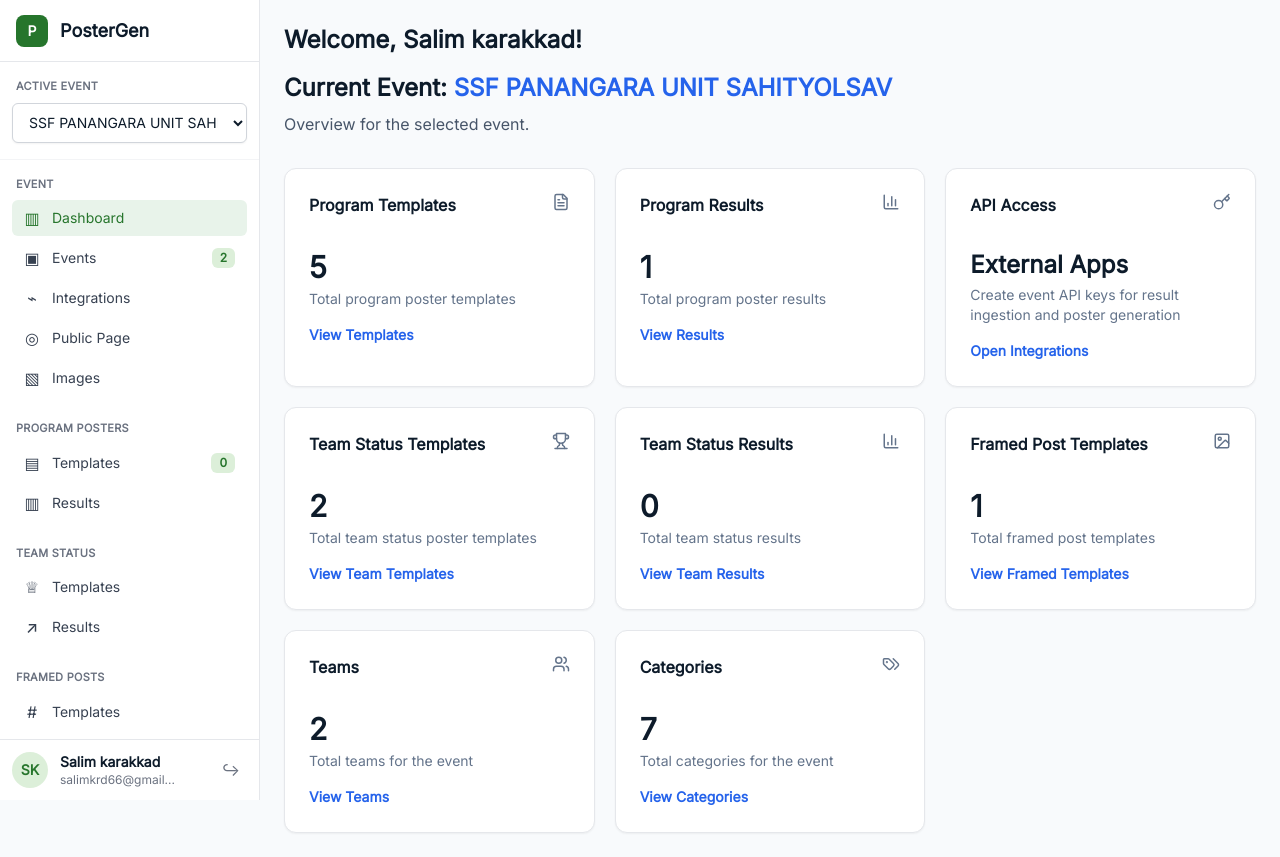
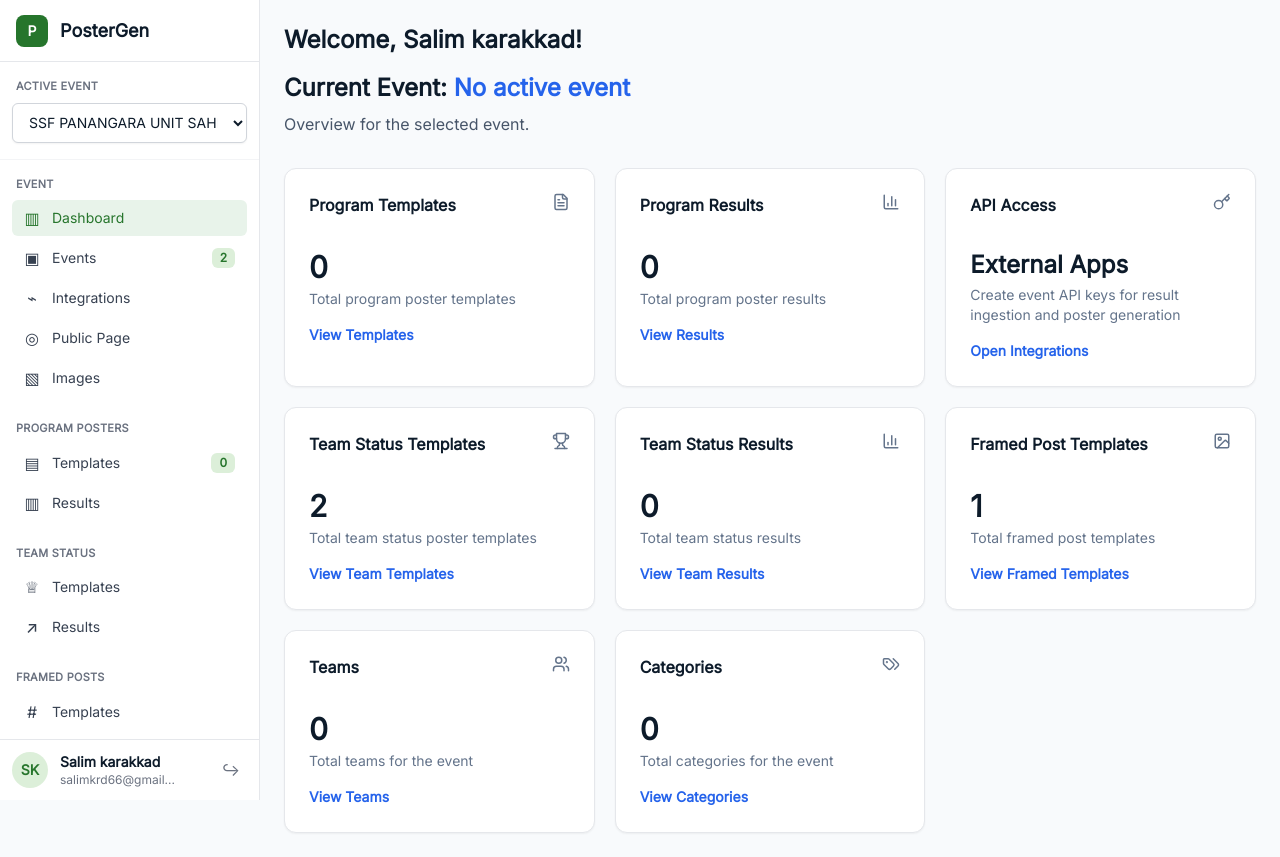
Before and after one commit to salimkrd/Rankify, a React (Vite) app: page /dashboard in a window 1280 px wide. Built offline with nearby package versions, Linux system fonts and the light colour scheme; a web font is replaced by a local one.

Commit message:
Update app

```diff
--- a/src/pages/DashboardHome.jsx
+++ b/src/pages/DashboardHome.jsx
@@ -1,11 +1,18 @@
-import React from "react";
+import React, { useEffect, useMemo, useState } from "react";
 import { Link } from "react-router-dom";
 import { BarChart3, FileText, Image, Key, Tags, Trophy, Users } from "lucide-react";
 
-const cards = [
+const EVENTS_KEY = "rankify_events";
+const ACTIVE_EVENT_KEY = "rankify_active_event_id";
+const TEAMS_KEY = "rankify_teams";
+const CATEGORIES_KEY = "rankify_categories";
+const PROGRAM_TEMPLATES_KEY = "rankify_program_templates";
+const PROGRAM_RESULTS_KEY = "rankify_program_results";
+
+const baseCards = [
   {
     title: "Program Templates",
-    count: "5",
+    countKey: "programTemplates",
     description: "Total program poster templates",
     linkText: "View Templates",
     linkTo: "/dashboard/program-templates",
@@ -13,7 +20,7 @@ const cards = [
   },
   {
     title: "Program Results",
-    count: "1",
+    countKey: "programResults",
     description: "Total program poster results",
     linkText: "View Results",
     linkTo: "/dashboard/program-results",
@@ -54,7 +61,7 @@ const cards = [
   },
   {
     title: "Teams",
-    count: "2",
+    countKey: "teams",
     description: "Total teams for the event",
     linkText: "View Teams",
     linkTo: "/dashboard/teams",
@@ -62,13 +69,60 @@ const cards = [
   },
   {
     title: "Categories",
-    count: "7",
+    countKey: "categories",
     description: "Total categories for the event",
     linkText: "View Categories",
     linkTo: "/dashboard/categories",
     icon: Tags,
   },
 ];
+
+function safeJsonParse(value, fallback) {
+  try {
+    const parsed = JSON.parse(value || "");
+    return parsed || fallback;
+  } catch {
+    return fallback;
+  }
+}
+
+function getStoredArray(key) {
+  const storedValue = safeJsonParse(localStorage.getItem(key), []);
+  return Array.isArray(storedValue) ? storedValue : [];
+}
+
+function countItemsForEvent(key, activeEventId) {
+  if (!activeEventId) return 0;
+
+  const storedValue = safeJsonParse(localStorage.getItem(key), []);
+
+  if (Array.isArray(storedValue)) {
+    return storedValue.filter((item) => item?.eventId === activeEventId).length;
+  }
+
+  if (storedValue && typeof storedValue === "object") {
+    const eventItems = storedValue[activeEventId];
+    return Array.isArray(eventItems) ? eventItems.length : 0;
+  }
+
+  return 0;
+}
+
+function loadDashboardData() {
+  const events = getStoredArray(EVENTS_KEY);
+  const activeEventId = localStorage.getItem(ACTIVE_EVENT_KEY) || "";
+  const activeEvent = events.find((event) => event.id === activeEventId) || null;
+
+  return {
+    activeEventName: activeEvent?.name || "No active event",
+    counts: {
+      programTemplates: countItemsForEvent(PROGRAM_TEMPLATES_KEY, activeEventId),
+      programResults: countItemsForEvent(PROGRAM_RESULTS_KEY, activeEventId),
+      teams: countItemsForEvent(TEAMS_KEY, activeEventId),
+      categories: countItemsForEvent(CATEGORIES_KEY, activeEventId),
+    },
+  };
+}
 
 function StatCard({ card }) {
   const Icon = card.icon;
@@ -92,13 +146,42 @@ function StatCard({ card }) {
 }
 
 export default function DashboardHome() {
+  const [dashboardData, setDashboardData] = useState(() => loadDashboardData());
+
+  useEffect(() => {
+    function syncDashboardData() {
+      setDashboardData(loadDashboardData());
+    }
+
+    window.addEventListener("storage", syncDashboardData);
+    window.addEventListener("rankify-active-event-changed", syncDashboardData);
+    window.addEventListener("rankify-data-changed", syncDashboardData);
+    window.addEventListener("rankify-events-changed", syncDashboardData);
+
+    return () => {
+      window.removeEventListener("storage", syncDashboardData);
+      window.removeEventListener("rankify-active-event-changed", syncDashboardData);
+      window.removeEventListener("rankify-data-changed", syncDashboardData);
+      window.removeEventListener("rankify-events-changed", syncDashboardData);
+    };
+  }, []);
+
+  const cards = useMemo(
+    () =>
+      baseCards.map((card) => ({
+        ...card,
+        count: card.countKey ? String(dashboardData.counts[card.countKey] || 0) : card.count,
+      })),
+    [dashboardData.counts]
+  );
+
   return (
     <section className="min-h-screen bg-[#F8FAFC] p-6">
       <div className="mb-8">
         <h1 className="text-2xl font-bold text-[#0D1B2A]">Welcome, Salim karakkad!</h1>
         <h2 className="mt-4 text-2xl font-bold text-[#0D1B2A]">
           Current Event:{" "}
-          <span className="text-[#2563EB]">SSF PANANGARA UNIT SAHITYOLSAV</span>
+          <span className="text-[#2563EB]">{dashboardData.activeEventName}</span>
         </h2>
         <p className="mt-2 text-base text-slate-600">Overview for the selected event.</p>
       </div>
--- a/src/pages/ProgramResultsPage.jsx
+++ b/src/pages/ProgramResultsPage.jsx
@@ -19,6 +19,24 @@ const readStorageArray = (keys) => {
     if (list.length) return list;
   }
   return [];
+};
+const readTeamsForActiveEvent = (activeEventId) => {
+  const storedTeams = safeParse(localStorage.getItem("rankify_teams"), null);
+  let eventTeams = [];
+
+  if (Array.isArray(storedTeams)) {
+    eventTeams = storedTeams.filter(
+      (team) => String(team?.eventId) === String(activeEventId)
+    );
+  } else if (storedTeams && typeof storedTeams === "object") {
+    eventTeams = Array.isArray(storedTeams[activeEventId])
+      ? storedTeams[activeEventId]
+      : [];
+  }
+
+  return eventTeams
+    .map((team) => textOf(team, ["name", "teamName", "title"]))
+    .filter(Boolean);
 };
 const isResultWinnerLike = (value) =>
   value &&
@@ -745,9 +763,9 @@ function ProgramResultsPage() {
       const eventCategories = readStorageArray(["rankify_categories", "categories", "rankify_event_categories"])
         .filter((item) => !item?.eventId || String(item.eventId) === normalizedEvent.id)
         .map((item) => textOf(item, ["name", "category", "title"])).filter(Boolean);
-      const eventTeams = readStorageArray(["rankify_teams", "teams", "rankify_event_teams"])
-        .filter((item) => !item?.eventId || String(item.eventId) === normalizedEvent.id)
-        .map((item) => textOf(item, ["name", "teamName", "title"])).filter(Boolean);
+      const eventTeams = readTeamsForActiveEvent(
+        localStorage.getItem("rankify_active_event_id") || normalizedEvent.id
+      );
       const eventTemplates = readSavedProgramTemplates(normalizedEvent.id);
 
       setActiveEvent(normalizedEvent);
```
Also changed, not shown: 1 other file (tests, documents, lock files or other folders).
